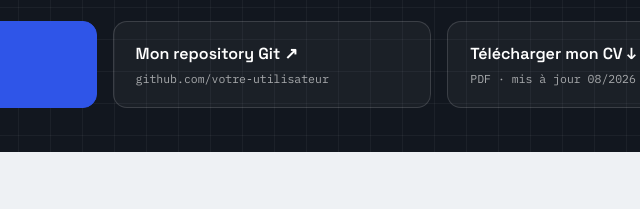
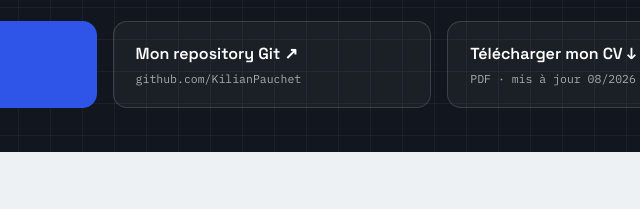
Before and after one commit to KilianPauchet/Portfolio, a plain HTML site: page index.html in a window 1280 px wide. Shown: the part 3046-3255 px from the top of the page, 384-1024 px from the left. Drawn offline with Linux system fonts and the light colour scheme.

```diff
--- a/index.html
+++ b/index.html
@@ -1382,7 +1382,7 @@
 
       <a class="cta-btn" href="https://github.com/KilianPauchet" target="_blank" rel="noopener">
         <span class="label">Mon repository Git ↗</span>
-        <span class="sub">github.com/votre-utilisateur</span>
+        <span class="sub">github.com/KilianPauchet</span>
       </a>
 
       <a class="cta-btn" href="cv.pdf" download>
```
Also changed, not shown: 1 other file.
